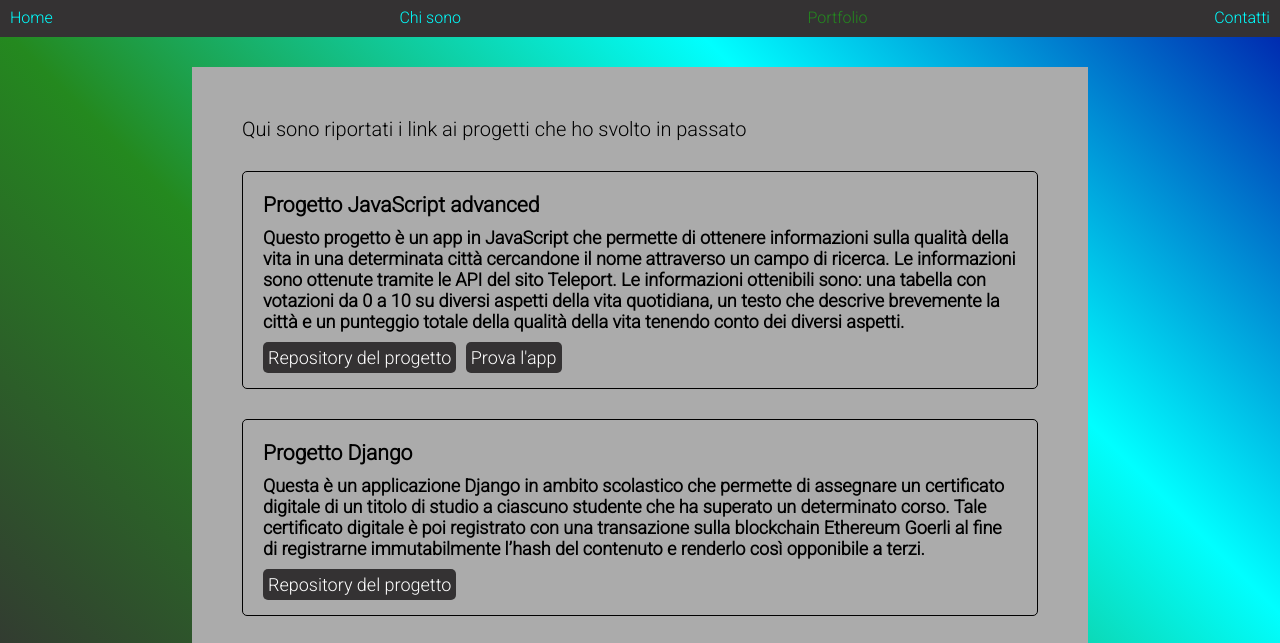
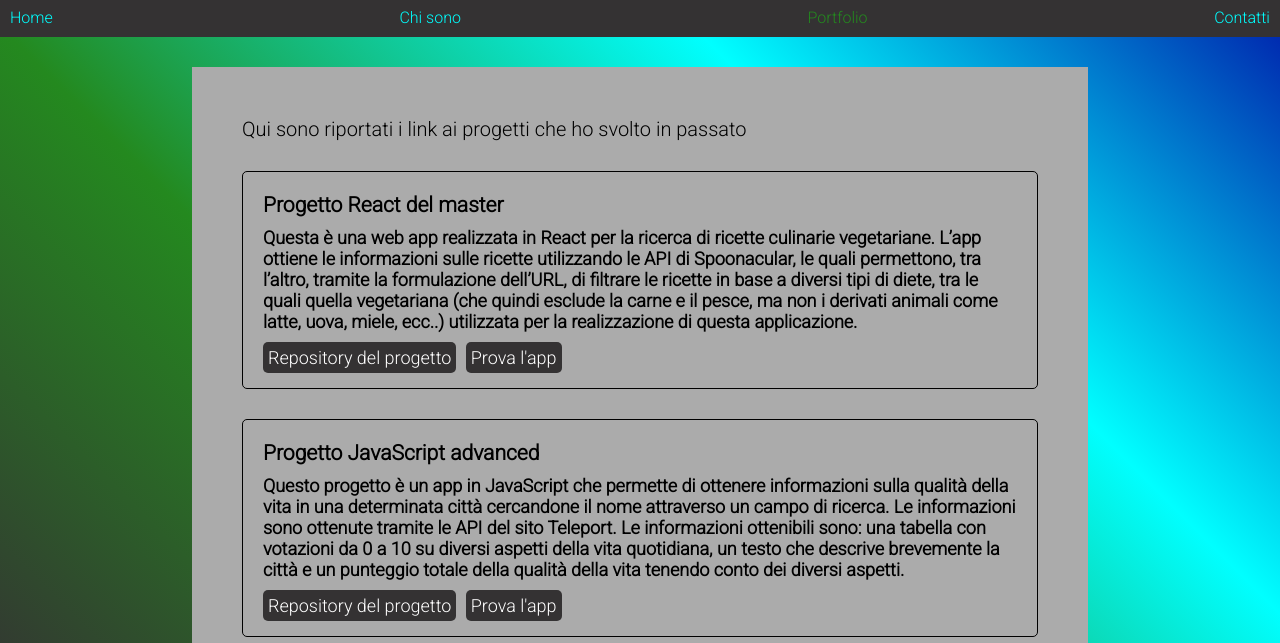
Before and after one commit to Fran-Lis/fran-lis.github.io, a plain HTML site: page portfolio.html in a window 1280 px wide. Shown: the part 80-723 px from the top of the page. Drawn offline with nearby package versions, Linux system fonts and the light colour scheme.

Commit message:
modified:   portfolio.html

```diff
--- a/portfolio.html
+++ b/portfolio.html
@@ -25,6 +25,20 @@
         <div class="page">
             <p class="text">Qui sono riportati i link ai progetti che ho svolto in passato</p>
             <ul class="projectList">
+                <li class="project">
+                    <h3 class="project-title">Progetto React del master</h3>
+                    <p class="project-description">
+                        Questa è una web app realizzata in React per la ricerca di ricette
+                        culinarie vegetariane. L’app ottiene le informazioni sulle ricette
+                        utilizzando le API di Spoonacular, le quali permettono, tra l’altro,
+                        tramite la formulazione dell’URL, di filtrare le ricette in base a diversi
+                        tipi di diete, tra le quali quella vegetariana (che quindi esclude la carne
+                        e il pesce, ma non i derivati animali come latte, uova, miele, ecc..)
+                        utilizzata per la realizzazione di questa applicazione.
+                    </p>
+                    <a class="project-btn" href="https://github.com/Fran-Lis/progettoreact" target="_blank">Repository del progetto</a>
+                    <a class="project-btn" href="https://elegant-gelato-0ad4d1.netlify.app/" target="_blank">Prova l'app</a>
+                </li>
                 <li class="project">
                     <h3 class="project-title">Progetto JavaScript advanced</h3>
                     <p class="project-description">
```
